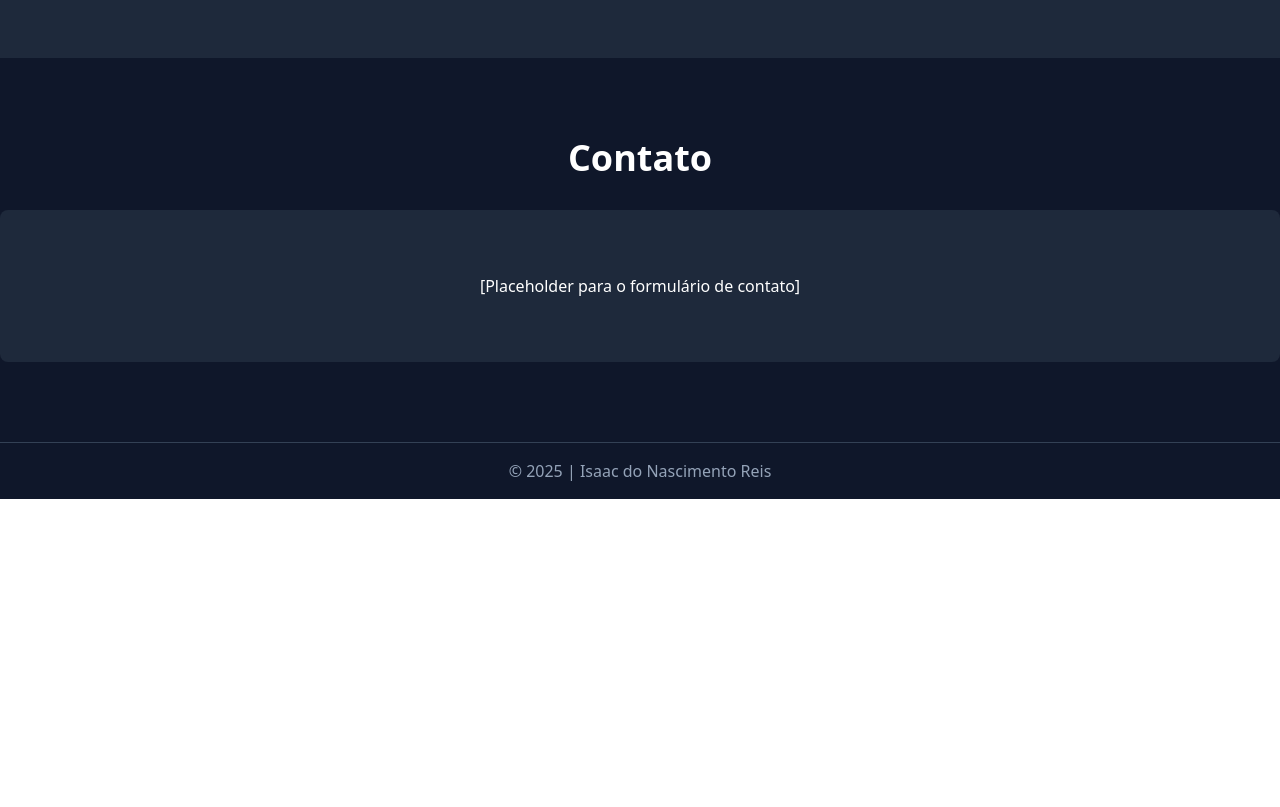
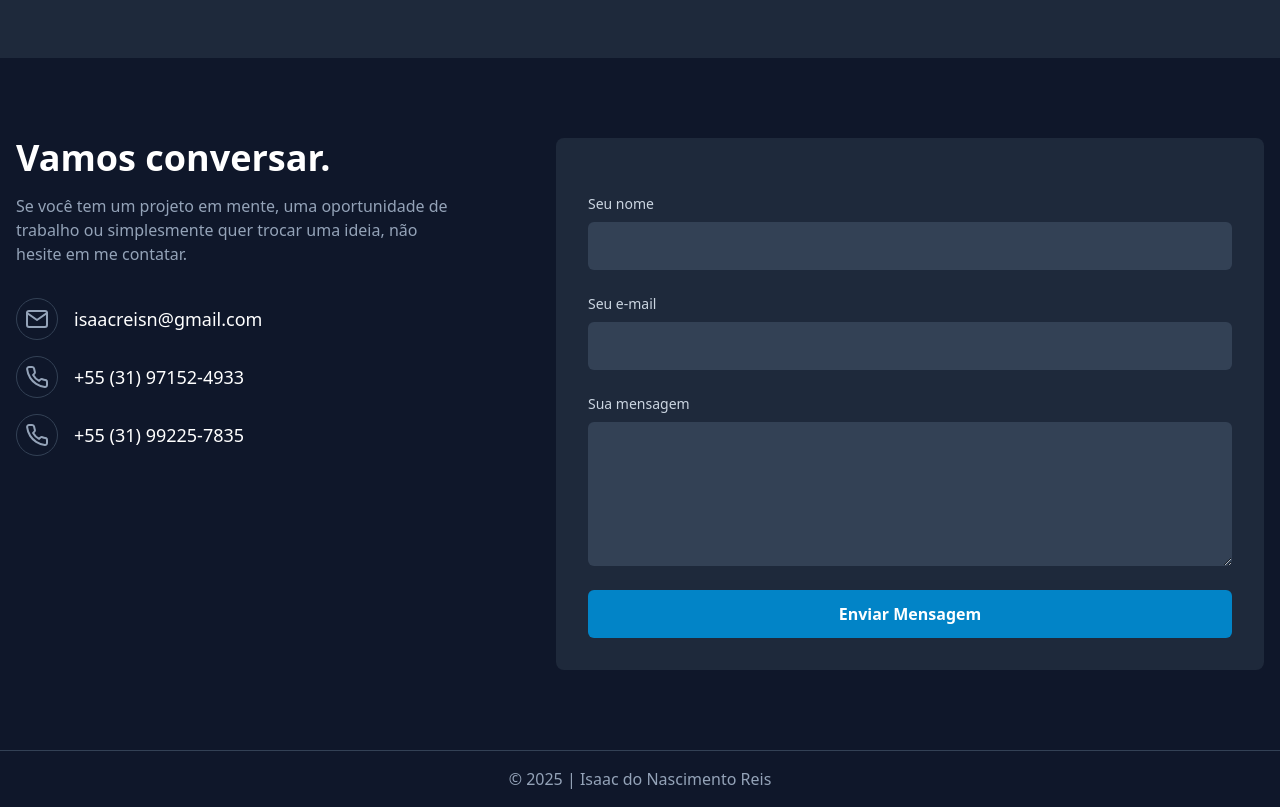
Before and after one commit to isaacnasreis/portfolio, a Nuxt app: page / in a window 1280 px wide. Shown: the part 2480-3287 px from the top of the page. Before the commit the page ends 2979 px from the top, so only its background shows below. Built offline with nearby package versions, Linux system fonts and the light colour scheme.

Commit message:
criando sessao de contato com componente de formulario

```diff
--- /dev/null
+++ b/components/ContactForm.vue
@@ -0,0 +1,58 @@
+<template>
+  <form
+    action="https://formsubmit.co/isaacreisn@gmail.com"
+    method="POST"
+    class="space-y-6"
+  >
+    <input type="hidden" name="_subject" value="Novo Contato do Portfólio!" />
+    <input type="text" name="_honey" style="display: none" />
+    <input type="hidden" name="_captcha" value="false" />
+    <div>
+      <label for="name" class="block text-sm font-medium text-slate-300 mb-2"
+        >Seu nome</label
+      >
+      <input
+        type="text"
+        name="name"
+        id="name"
+        required
+        class="block w-full bg-slate-700 border-slate-600 rounded-md p-3 text-white focus:ring-sky-400 focus:border-sky-400 transition"
+      />
+    </div>
+
+    <div>
+      <label for="email" class="block text-sm font-medium text-slate-300 mb-2"
+        >Seu e-mail</label
+      >
+      <input
+        type="email"
+        name="email"
+        id="email"
+        required
+        class="block w-full bg-slate-700 border-slate-600 rounded-md p-3 text-white focus:ring-sky-400 focus:border-sky-400 transition"
+      />
+    </div>
+
+    <div>
+      <label for="message" class="block text-sm font-medium text-slate-300 mb-2"
+        >Sua mensagem</label
+      >
+      <textarea
+        name="message"
+        id="message"
+        rows="5"
+        required
+        class="block w-full bg-slate-700 border-slate-600 rounded-md p-3 text-white focus:ring-sky-400 focus:border-sky-400 transition"
+      ></textarea>
+    </div>
+
+    <div>
+      <button
+        type="submit"
+        class="w-full bg-sky-600 hover:bg-sky-700 text-white font-bold py-3 px-4 rounded-md transition-colors duration-300"
+      >
+        Enviar Mensagem
+      </button>
+    </div>
+  </form>
+</template>
--- a/pages/index.vue
+++ b/pages/index.vue
@@ -103,10 +103,93 @@ import { projects } from "~/data/projects.js";
     </section>
 
     <section id="contato" class="py-20">
-      <div class="container mx-auto text-center">
-        <h2 class="text-4xl font-bold">Contato</h2>
-        <div class="mt-8 p-16 bg-slate-800 rounded-lg">
-          [Placeholder para o formulário de contato]
+      <div class="container mx-auto px-4">
+        <div class="grid grid-cols-1 md:grid-cols-12 gap-12">
+          <div class="md:col-span-5">
+            <h2 class="text-4xl font-bold mb-4">Vamos conversar.</h2>
+            <p class="text-slate-400 mb-8 max-w-md">
+              Se você tem um projeto em mente, uma oportunidade de trabalho ou
+              simplesmente quer trocar uma ideia, não hesite em me contatar.
+            </p>
+            <div class="space-y-4">
+              <a
+                href="mailto:isaacreisn@gmail.com"
+                class="flex items-center gap-4 group"
+              >
+                <span
+                  class="border border-slate-700 rounded-full p-2 group-hover:border-sky-400 transition-colors"
+                >
+                  <svg
+                    xmlns="http://www.w3.org/2000/svg"
+                    width="24"
+                    height="24"
+                    viewBox="0 0 24 24"
+                    fill="none"
+                    stroke="currentColor"
+                    stroke-width="2"
+                    stroke-linecap="round"
+                    stroke-linejoin="round"
+                    class="text-slate-400 group-hover:text-sky-400 transition-colors"
+                  >
+                    <path
+                      d="M4 4h16c1.1 0 2 .9 2 2v12c0 1.1-.9 2-2 2H4c-1.1 0-2-.9-2-2V6c0-1.1.9-2 2-2z"
+                    ></path>
+                    <polyline points="22,6 12,13 2,6"></polyline>
+                  </svg>
+                </span>
+                <span
+                  class="text-lg text-white group-hover:text-sky-400 transition-colors"
+                  >isaacreisn@gmail.com</span
+                >
+              </a>
+              <div class="flex items-center gap-4 group">
+                <span class="border border-slate-700 rounded-full p-2">
+                  <svg
+                    xmlns="http://www.w3.org/2000/svg"
+                    width="24"
+                    height="24"
+                    viewBox="0 0 24 24"
+                    fill="none"
+                    stroke="currentColor"
+                    stroke-width="2"
+                    stroke-linecap="round"
+                    stroke-linejoin="round"
+                    class="text-slate-400"
+                  >
+                    <path
+                      d="M22 16.92v3a2 2 0 0 1-2.18 2 19.79 19.79 0 0 1-8.63-3.07 19.5 19.5 0 0 1-6-6 19.79 19.79 0 0 1-3.07-8.67A2 2 0 0 1 4.11 2h3a2 2 0 0 1 2 1.72 12.84 12.84 0 0 0 .7 2.81 2 2 0 0 1-.45 2.11L8.09 9.91a16 16 0 0 0 6 6l1.27-1.27a2 2 0 0 1 2.11-.45 12.84 12.84 0 0 0 2.81.7A2 2 0 0 1 22 16.92z"
+                    ></path>
+                  </svg>
+                </span>
+                <span class="text-lg text-white">+55 (31) 97152-4933</span>
+              </div>
+              <div class="flex items-center gap-4 group">
+                <span class="border border-slate-700 rounded-full p-2">
+                  <svg
+                    xmlns="http://www.w3.org/2000/svg"
+                    width="24"
+                    height="24"
+                    viewBox="0 0 24 24"
+                    fill="none"
+                    stroke="currentColor"
+                    stroke-width="2"
+                    stroke-linecap="round"
+                    stroke-linejoin="round"
+                    class="text-slate-400"
+                  >
+                    <path
+                      d="M22 16.92v3a2 2 0 0 1-2.18 2 19.79 19.79 0 0 1-8.63-3.07 19.5 19.5 0 0 1-6-6 19.79 19.79 0 0 1-3.07-8.67A2 2 0 0 1 4.11 2h3a2 2 0 0 1 2 1.72 12.84 12.84 0 0 0 .7 2.81 2 2 0 0 1-.45 2.11L8.09 9.91a16 16 0 0 0 6 6l1.27-1.27a2 2 0 0 1 2.11-.45 12.84 12.84 0 0 0 2.81.7A2 2 0 0 1 22 16.92z"
+                    ></path>
+                  </svg>
+                </span>
+                <span class="text-lg text-white">+55 (31) 99225-7835</span>
+              </div>
+            </div>
+          </div>
+
+          <div class="md:col-span-7 bg-slate-800 p-8 rounded-lg">
+            <ContactForm />
+          </div>
         </div>
       </div>
     </section>
```
